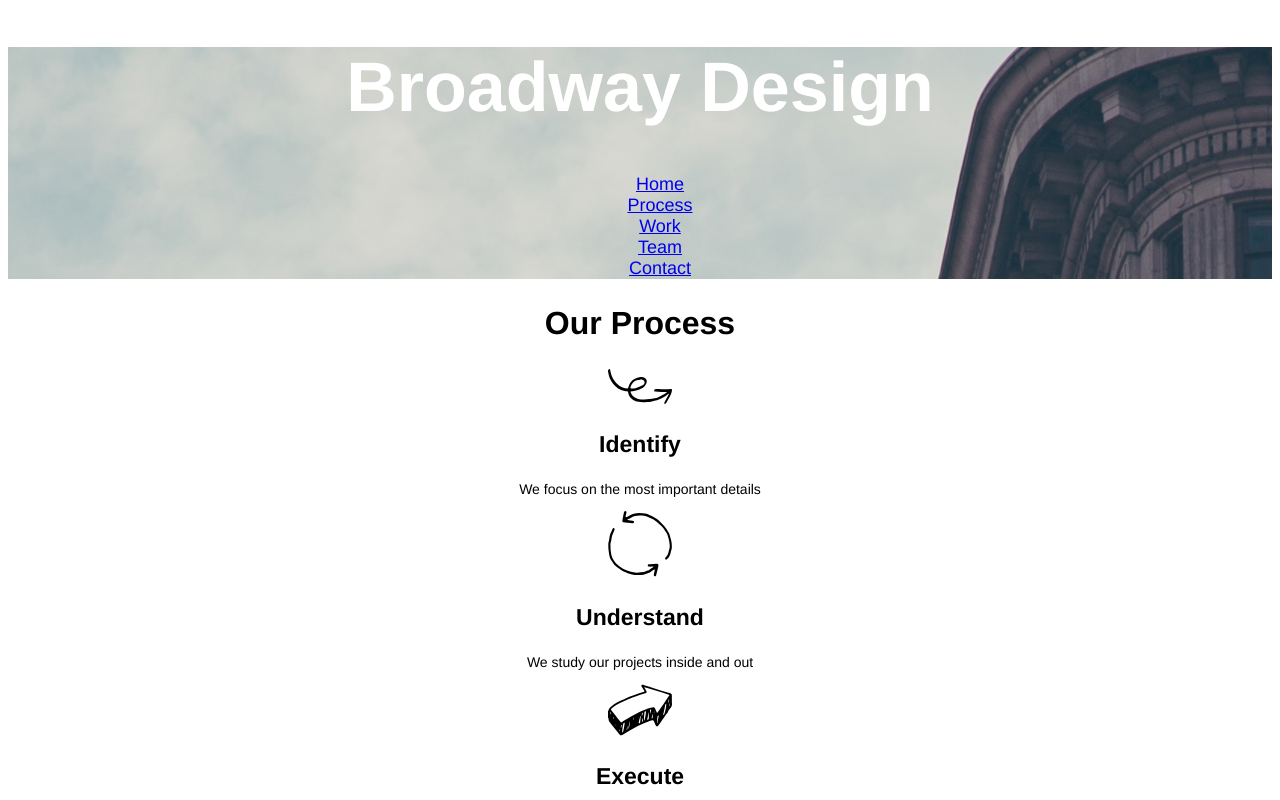
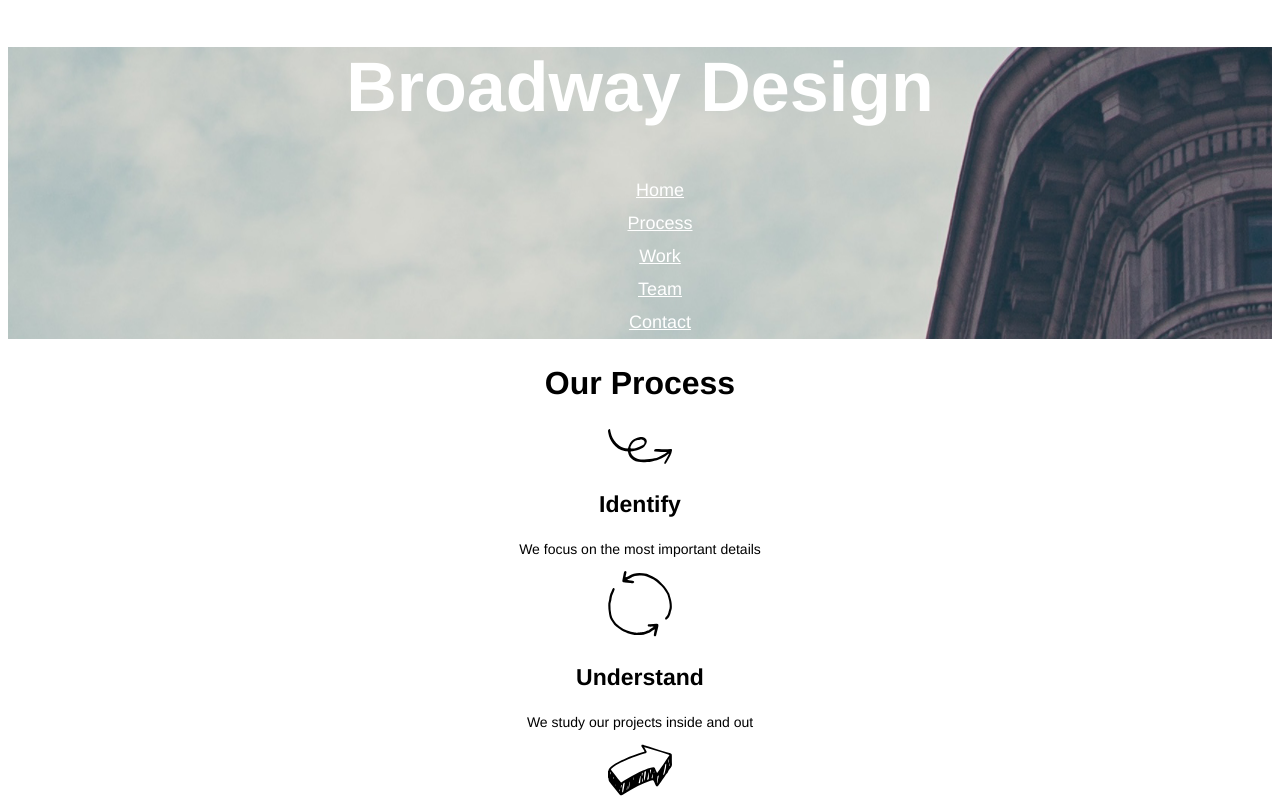
Before and after one commit to faitsch/broadway, a plain HTML site: page index.html in a window 1280 px wide. Shown: the top 800 px of the page. Drawn offline with Linux system fonts and the light colour scheme.

Commit message:
final draft

```diff
--- a/resources/css/style.css
+++ b/resources/css/style.css
@@ -10,13 +10,13 @@ body {
 }
 
 a {
-  /* color: white; */
+  color: white;
   font-size: 18px;
 }
 
 ul {
   list-style: none;
-  line-height:
+  line-height: 2em;
 }
 
 h1 {
```
